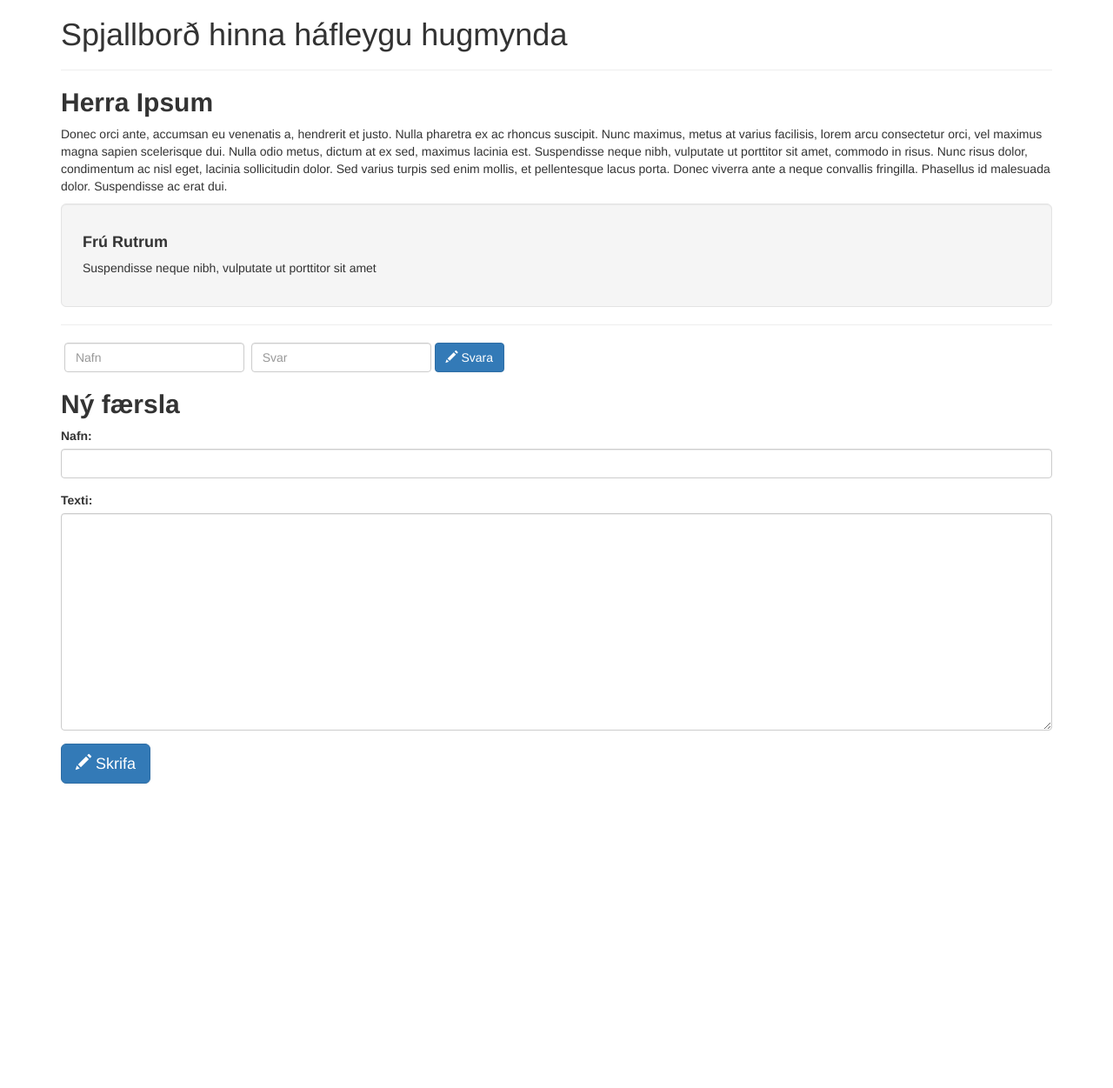
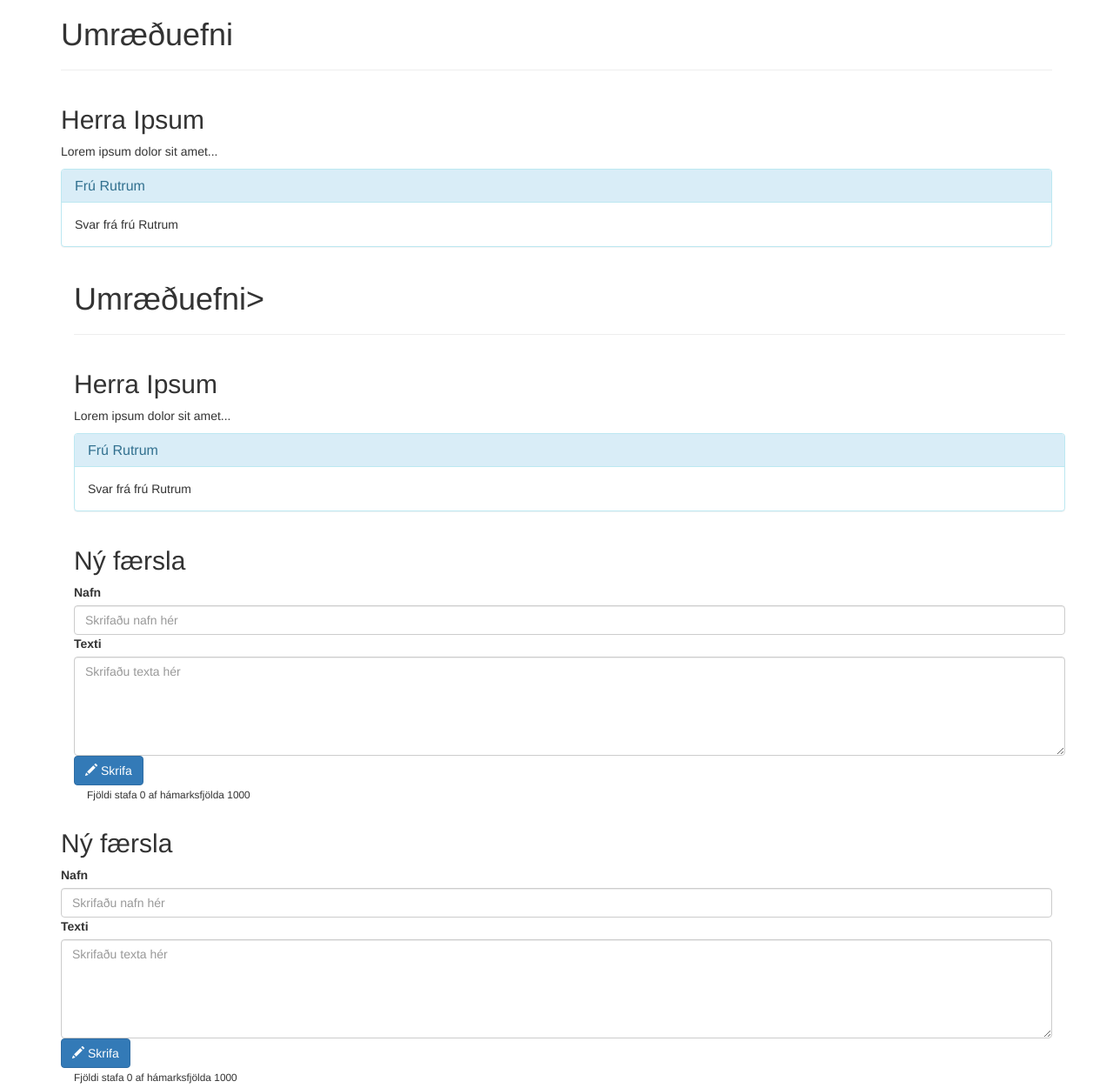
Before and after one commit to hildurs/vefforritun-lokaverkefni, a plain HTML site: page src/views/forum.html in a window 1280 px wide. Shown: the whole page at 87% size. Before the commit the page ends 916 px from the top, so only its background shows below. Drawn offline with nearby package versions, Linux system fonts and the light colour scheme.

Commit message:
laga beinagrind

```diff
--- a/src/views/forum.html
+++ b/src/views/forum.html
@@ -3,65 +3,98 @@
   <head>
     <meta charset="utf-8">
     <meta name="viewport" content="width=device-width, initial-scale=1.0">
-    <title>Verkefni 3</title>
+    <title>Umræða</title>
     <link rel="stylesheet" href="https://maxcdn.bootstrapcdn.com/bootstrap/3.3.7/css/bootstrap.min.css" integrity="sha384-BVYiiSIFeK1dGmJRAkycuHAHRg32OmUcww7on3RYdg4Va+PmSTsz/K68vbdEjh4u" crossorigin="anonymous">
   </head>
   <body>
     <main class="container">
-      <h1>Spjallborð hinna háfleygu hugmynda</h1>
+      <h1>Umræðuefni</h1>
       <hr>
       <section class="entries">
-        <ul class="list list-unstyled">
-          <li class="item item--new">
-            <h2 class="name name1"><strong>Herra Ipsum</strong></h2>
-            <p class="text name3">
-              Donec orci ante, accumsan eu venenatis a, hendrerit et justo. Nulla pharetra ex ac rhoncus suscipit.
-              Nunc maximus, metus at varius facilisis, lorem arcu consectetur orci, vel maximus magna sapien scelerisque dui.
-              Nulla odio metus, dictum at ex sed, maximus lacinia est. Suspendisse neque nibh, vulputate ut porttitor sit amet, commodo in risus.
-              Nunc risus dolor, condimentum ac nisl eget, lacinia sollicitudin dolor. Sed varius turpis sed enim mollis, et pellentesque lacus porta.
-              Donec viverra ante a neque convallis fringilla. Phasellus id malesuada dolor. Suspendisse ac erat dui.
-            </p>
-            <div class="reply well well-lg">
-              <h4 class="name nameReply"><strong>Frú Rutrum</strong></h4>
-              <p class="text textReply">Suspendisse neque nibh, vulputate ut porttitor sit amet</p>
+        <div class="entry-node">
+        <div class="row">
+          <div class="col-xs-12">
+            <h2>Herra Ipsum</h2>
+            <p>Lorem ipsum dolor sit amet...</p>
+          </div>
+        </div>
+        <div class="replies-node">
+          <div class="row">
+            <div class="col-xs-12">
+              <div class="panel panel-info">
+                <div class="panel-heading">
+                  <h3 class="panel-title">Frú Rutrum</h3>
+                </div>
+                <div class="panel-body">Svar frá frú Rutrum</div>
+              </div>
             </div>
-            <hr>
+          </div>
+        </div><!doctype html>
+<html lang="is">
 
-            <form class="form-inline">
-              <div class="form-group">
-                <label for="nameInput"></label>
-                <input type="text" class="form-control" name ="nameinput" id="nameInput" placeholder="Nafn">
-              </div>
-              <div class="form-group">
-                <label for="entry"></label>
-                <input type="text" class="form-control" id="entry" name="entry" placeholder="Svar">
-              </div>
-              <button type="submit" class="btn btn-primary" aria-label="Left Align">
-                <span class="glyphicon glyphicon-pencil" aria-hidden="true">
-                </span>
-                Svara
-              </button>
-            </form>
-          </li>
-        </ul>
-      </section>
+<head>
+    <meta charset="utf-8">
+    <meta name="viewport" content="width=device-width, initial-scale=1.0">
+    <title>Umræða</title>
+    <link rel="stylesheet" href="https://maxcdn.bootstrapcdn.com/bootstrap/3.3.7/css/bootstrap.min.css" integrity="sha384-BVYiiSIFeK1dGmJRAkycuHAHRg32OmUcww7on3RYdg4Va+PmSTsz/K68vbdEjh4u" crossorigin="anonymous">
+</head>
 
-      <h2><strong>Ný færsla</strong></h2>
-        <form class="form-group" id="form">
-          <div class="form-group">
-            <label for="nameInput">Nafn:</label>
-            <input class="form-control" type="name">
-          </div>
-          <div class="form-group">
-            <label for="entry">Texti:</label>
-            <textarea class="form-control" name="entry" id="entry" style="height: 250px;"></textarea>
-          </div>
-          <button type="submit" class="btn btn-primary btn-lg">
-            <span class="glyphicon glyphicon-pencil" aria-hidden="true"></span>
-            Skrifa
-          </button>
+<body>
+    <main class="container">
+        <h1>Umræðuefni></h1>
+        <hr>
+        <section class="entries">
+            <div class="entry-node">
+                <div class="row">
+                    <div class="col-xs-12">
+                        <h2>Herra Ipsum</h2>
+                        <p>Lorem ipsum dolor sit amet...</p>
+                    </div>
+                </div>
+                <div class="replies-node">
+                    <div class="row">
+                        <div class="col-xs-12">
+                            <div class="panel panel-info">
+                                <div class="panel-heading">
+                                    <h3 class="panel-title">Frú Rutrum</h3>
+                                </div>
+                                <div class="panel-body">Svar frá frú Rutrum</div>
+                            </div>
+                        </div>
+                    </div>
+                </div>
+            </div>
+        </section>
+        <h2>Ný færsla</h2>
+        <form id="new-entry">
+            <label for="new-entry-name">Nafn</label>
+            <input type="text" class="form-control" id="new-entry-name" name="name" placeholder="Skrifaðu nafn hér" autocomplete="off" />
+            <label for="new-entry-text">Texti</label>
+            <textarea autocomplete="off" rows="5" id="new-entry-text" name="text" class="form-control" placeholder="Skrifaðu texta hér"></textarea>
+            <button class="btn btn-primary"><i class="glyphicon glyphicon-pencil"></i> Skrifa</button>
         </form>
+        <div class="col-md-3">
+            <p><small>Fjöldi stafa <span class="char-count"> 0 </span> af hámarksfjölda 1000</small></p>
+        </div>
     </main>
-    <script src="main.js"></script>
+    <script src="src/public/javascript/forum.js"></script>
+</body>
+
+</html>
+      </div>
+    </section>
+    <h2>Ný færsla</h2>
+    <form id="new-entry">
+      <label for="new-entry-name">Nafn</label>
+      <input type="text" class="form-control" id="new-entry-name" name="name" placeholder="Skrifaðu nafn hér" autocomplete="off"/>
+      <label for="new-entry-text">Texti</label>
+      <textarea autocomplete="off" rows="5" id="new-entry-text" name="text" class="form-control" placeholder="Skrifaðu texta hér"></textarea>
+      <button class="btn btn-primary"><i class="glyphicon glyphicon-pencil"></i> Skrifa</button>
+    </form>
+    <div class="col-md-3">
+      <p><small>Fjöldi stafa <span class="char-count">0 </span>af hámarksfjölda 1000</small></p>
+    </div>
+  </main>
+      <script src="src/public/javascript/forum.js"></script>
   </body>
 </html>
```
